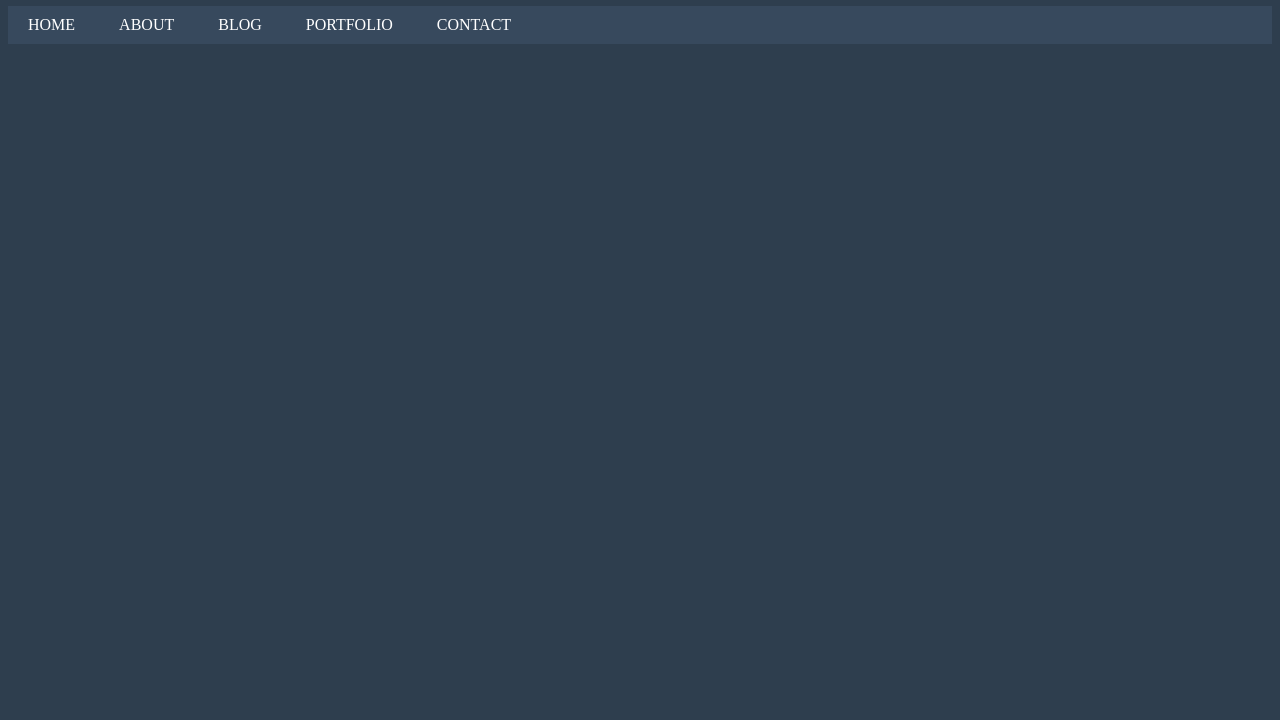
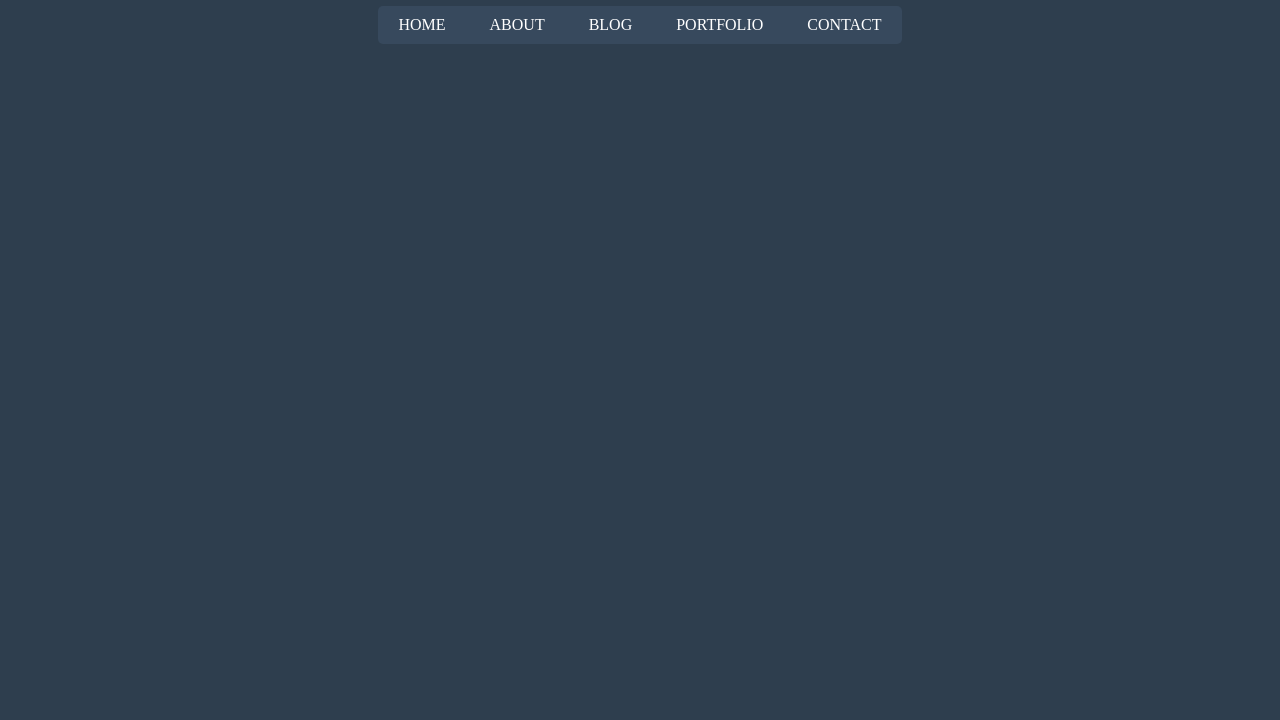
Before and after one commit to setrasariputra/LavalampMenu-CSS, a plain HTML site: page index.html in a window 1280 px wide. Shown: the part 80-800 px from the top of the page. Drawn offline with Linux system fonts and the light colour scheme.

Commit message:
Finishing Lavalamp CSS Menu

```diff
--- a/style.css
+++ b/style.css
@@ -7,12 +7,15 @@ h1 {
     font-family: Georgia, 'Times New Roman', Times, serif;
 }
 .horizontal-menu {
-    background-color: #37495D;
+    text-align: center;
 }
 .horizontal-menu ul {
     list-style-type: none;
     margin: 0px;
     padding: 0px;
+    background-color: #37495D;
+    display: inline-block;
+    border-radius: 5px;
 }
 .horizontal-menu ul li {
     display: inline-block;
@@ -25,6 +28,8 @@ h1 {
     padding-left: 20px;
     padding-right: 20px;
     text-decoration: none;
-}.horizontal-menu ul li a:hover {
+    border-radius: 5px;
+}
+.horizontal-menu ul li a:hover {
     background-color: #E94C39;
 }
```
